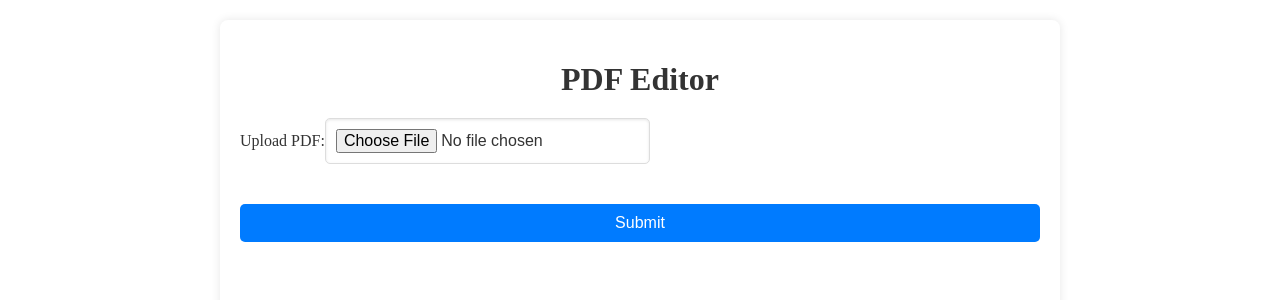
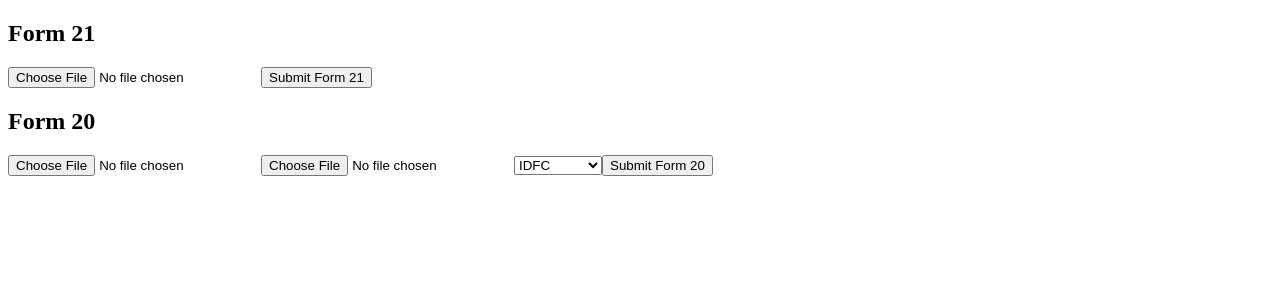
Before and after one commit to nevinsebastian/rto-tvs, a React (Create React App) app: page /pdf-editor in a window 1280 px wide. Shown: the top 300 px of the page. Built offline with nearby package versions, Linux system fonts and the light colour scheme.

Commit message:
pdf editor done without styling form21 and form 20

```diff
--- a/src/pages/PdfEditor.js
+++ b/src/pages/PdfEditor.js
@@ -1,116 +1,86 @@
 import React, { useState } from 'react';
 import axios from 'axios';
 
-const PdfEditor = () => {
-  const [pdfFile, setPdfFile] = useState(null);
-  const [downloadUrl, setDownloadUrl] = useState('');
+const PDFEditor = () => {
+    const [form21Pdf, setForm21Pdf] = useState(null);
+    const [form20Pdf, setForm20Pdf] = useState(null);
+    const [signature, setSignature] = useState(null);
+    const [financeCompany, setFinanceCompany] = useState('idfc');
+    const [processedForm21, setProcessedForm21] = useState(null);
+    const [processedForm20, setProcessedForm20] = useState(null);
 
-  const handleFileChange = (event) => {
-    setPdfFile(event.target.files[0]);
+    const handleForm21Change = (e) => {
+        setForm21Pdf(e.target.files[0]);
     };
 
-  const handleSubmit = async (event) => {
-    event.preventDefault();
+    const handleForm20Change = (e) => {
+        setForm20Pdf(e.target.files[0]);
+    };
 
-    if (!pdfFile) {
-      alert('Please select a PDF file to upload.');
-      return;
-    }
+    const handleSignatureChange = (e) => {
+        setSignature(e.target.files[0]);
+    };
+
+    const handleFinanceCompanyChange = (e) => {
+        setFinanceCompany(e.target.value);
+    };
+
+    const handleForm21Submit = async () => {
+        if (!form21Pdf) return;
 
         const formData = new FormData();
-    formData.append('pdf', pdfFile);
+        formData.append('pdf', form21Pdf);
 
         try {
             const response = await axios.post('http://127.0.0.1:8000/process_pdf/form21', formData, {
-        headers: {
-          'Content-Type': 'multipart/form-data'
-        },
-        responseType: 'blob' // Important for handling file responses
+                responseType: 'blob',
             });
+            setProcessedForm21(URL.createObjectURL(response.data));
+        } catch (error) {
+            console.error('Error processing form21:', error);
+        }
+    };
 
-      const url = window.URL.createObjectURL(new Blob([response.data]));
-      setDownloadUrl(url);
+    const handleForm20Submit = async () => {
+        if (!form20Pdf || !signature) return;
+
+        const formData = new FormData();
+        formData.append('pdf', form20Pdf);
+        formData.append('signature', signature);
+        formData.append('finance_company', financeCompany);
+
+        try {
+            const response = await axios.post('http://127.0.0.1:8000/process_pdf/form20', formData, {
+                responseType: 'blob',
+            });
+            setProcessedForm20(URL.createObjectURL(response.data));
         } catch (error) {
-      console.error('Error uploading PDF:', error);
+            console.error('Error processing form20:', error);
         }
     };
 
     return (
-    <div style={styles.container}>
-      <h1 style={styles.header}>PDF Editor</h1>
-      <form onSubmit={handleSubmit} style={styles.form}>
-        <label style={styles.label}>
-          Upload PDF:
-          <input
-            type="file"
-            accept="application/pdf"
-            onChange={handleFileChange}
-            style={styles.input}
-          />
-        </label>
-        <button type="submit" style={styles.button}>Submit</button>
-      </form>
-      {downloadUrl && (
-        <div style={styles.downloadSection}>
-          <a href={downloadUrl} download="processed_pdf.pdf" style={styles.downloadLink}>Download Processed PDF</a>
-        </div>
+        <div>
+            <h2>Form 21</h2>
+            <input type="file" accept="application/pdf" onChange={handleForm21Change} />
+            <button onClick={handleForm21Submit}>Submit Form 21</button>
+            {processedForm21 && (
+                <a href={processedForm21} download="processed_form21.pdf">Download Processed Form 21</a>
+            )}
+
+            <h2>Form 20</h2>
+            <input type="file" accept="application/pdf" onChange={handleForm20Change} />
+            <input type="file" accept="image/png" onChange={handleSignatureChange} />
+            <select value={financeCompany} onChange={handleFinanceCompanyChange}>
+                <option value="idfc">IDFC</option>
+                <option value="tvscredit">TVS Credit</option>
+            </select>
+            <button onClick={handleForm20Submit}>Submit Form 20</button>
+            {processedForm20 && (
+                <a href={processedForm20} download="processed_form20.pdf">Download Processed Form 20</a>
             )}
         </div>
     );
 };
 
-const styles = {
-  container: {
-    padding: '20px',
-    background: '#ffffff',
-    minHeight: '100vh',
-    boxShadow: '0px 0px 10px rgba(0, 0, 0, 0.1)',
-    borderRadius: '8px',
-    margin: '20px auto',
-    maxWidth: '800px',
-  },
-  header: {
-    textAlign: 'center',
-    color: '#333',
-    marginBottom: '20px',
-  },
-  form: {
-    display: 'flex',
-    flexDirection: 'column',
-  },
-  label: {
-    fontSize: '16px',
-    marginBottom: '5px',
-    color: '#333',
-  },
-  input: {
-    padding: '10px',
-    fontSize: '16px',
-    marginBottom: '15px',
-    borderRadius: '5px',
-    border: '1px solid #ddd',
-    boxShadow: 'inset 0px 1px 3px rgba(0, 0, 0, 0.1)',
-  },
-  button: {
-    padding: '10px 20px',
-    fontSize: '16px',
-    borderRadius: '5px',
-    border: 'none',
-    cursor: 'pointer',
-    backgroundColor: '#007BFF',
-    color: '#fff',
-    marginTop: '20px',
-    transition: 'background-color 0.3s ease',
-  },
-  downloadSection: {
-    marginTop: '20px',
-    textAlign: 'center',
-  },
-  downloadLink: {
-    fontSize: '16px',
-    color: '#007BFF',
-    textDecoration: 'none',
-  },
-};
-
-export default PdfEditor;
+export default PDFEditor;
```
Lines whose indentation alone changed are shown as unchanged.
